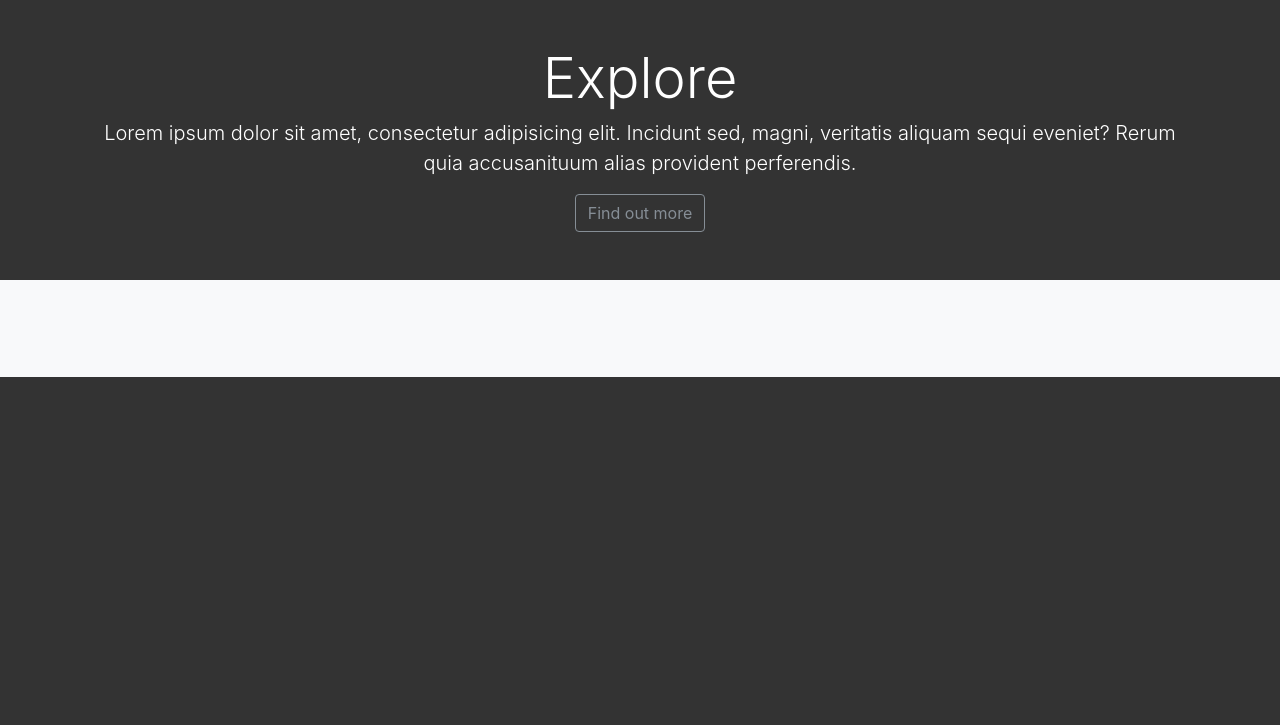
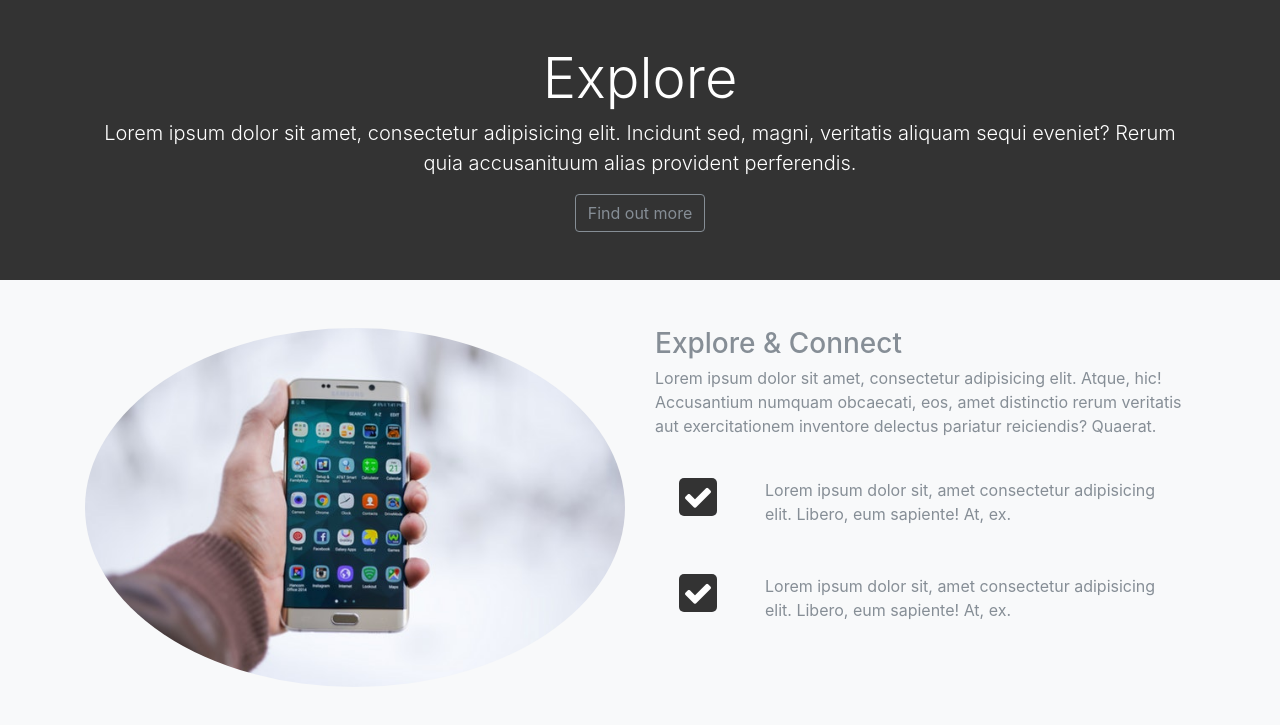
Before and after one commit to juliezimmer/project1, a website: page src/index.html in a window 1280 px wide. Shown: the part 700-1425 px from the top of the page. Before the commit the page ends 1077 px from the top, so only its background shows below. Drawn offline with Linux system fonts and the light colour scheme.

Commit message:
expore head and section complete

```diff
--- a/src/index.html
+++ b/src/index.html
@@ -129,10 +129,27 @@
         <div class="container">
             <div class="row">
                 <div class="col-md-6">
-
+                    <img src="img/phone.jpg" alt="phone-in-hand" class="img-fluid mb-3 rounded-circle">
                 </div>
                 <div class="col-md-6">
-
+                    <h3>Explore & Connect</h3>
+                     <p>Lorem ipsum dolor sit amet, consectetur adipisicing elit. Atque, hic! Accusantium numquam obcaecati, eos, amet distinctio rerum veritatis aut exercitationem inventore delectus pariatur reiciendis? Quaerat.</p>
+                     <div class="d-flex flex-row">
+                        <div class="p-4 align-self-start">
+                           <i class="fa fa-check"></i>
+                        </div>
+                        <div class="p-4 align-self-end">
+                            Lorem ipsum dolor sit, amet consectetur adipisicing elit. Libero, eum sapiente! At, ex.
+                        </div>
+                    </div>
+                    <div class="d-flex flex-row">
+                        <div class="p-4 align-self-start">
+                            <i class="fa fa-check"></i>
+                        </div>
+                        <div class="p-4 align-self-end">
+                            Lorem ipsum dolor sit, amet consectetur adipisicing elit. Libero, eum sapiente! At, ex.
+                        </div>
+                    </div>
                 </div>
             </div>
         </div>
--- a/src/scss/style.scss
+++ b/src/scss/style.scss
@@ -13,8 +13,8 @@ $primary-color:#008ed6;
 //this variable is for the photo overlay
 $dark-overlay: rgba(0,0,0,0.7);
 
-//this variable will set font-size
-$font-size: 30px;
+//this variable will set font-size for the icons
+$icon-size: 30px;
 
 /* these variables will now be used to style the body of the page using the body element as the selector */
 
@@ -64,8 +64,18 @@ body{
         background: #fff;
         padding: 4px;
         border-radius: 5px;
-        font-size: $font-size;
-        }
+        font-size: $icon-size;
+    }
+}
 
+//These are nested styles
+#explore-section {
+    .fa {
+        color:#ffff;
+        background:#333;
+        padding: 4px;
+        border-radius: 5px;
+        font-size:$icon-size;
 
+    }
 }
```
Also changed, not shown: src/css/style.css, src/img/phone.jpg (renamed from src/img/phone.jpeg).
